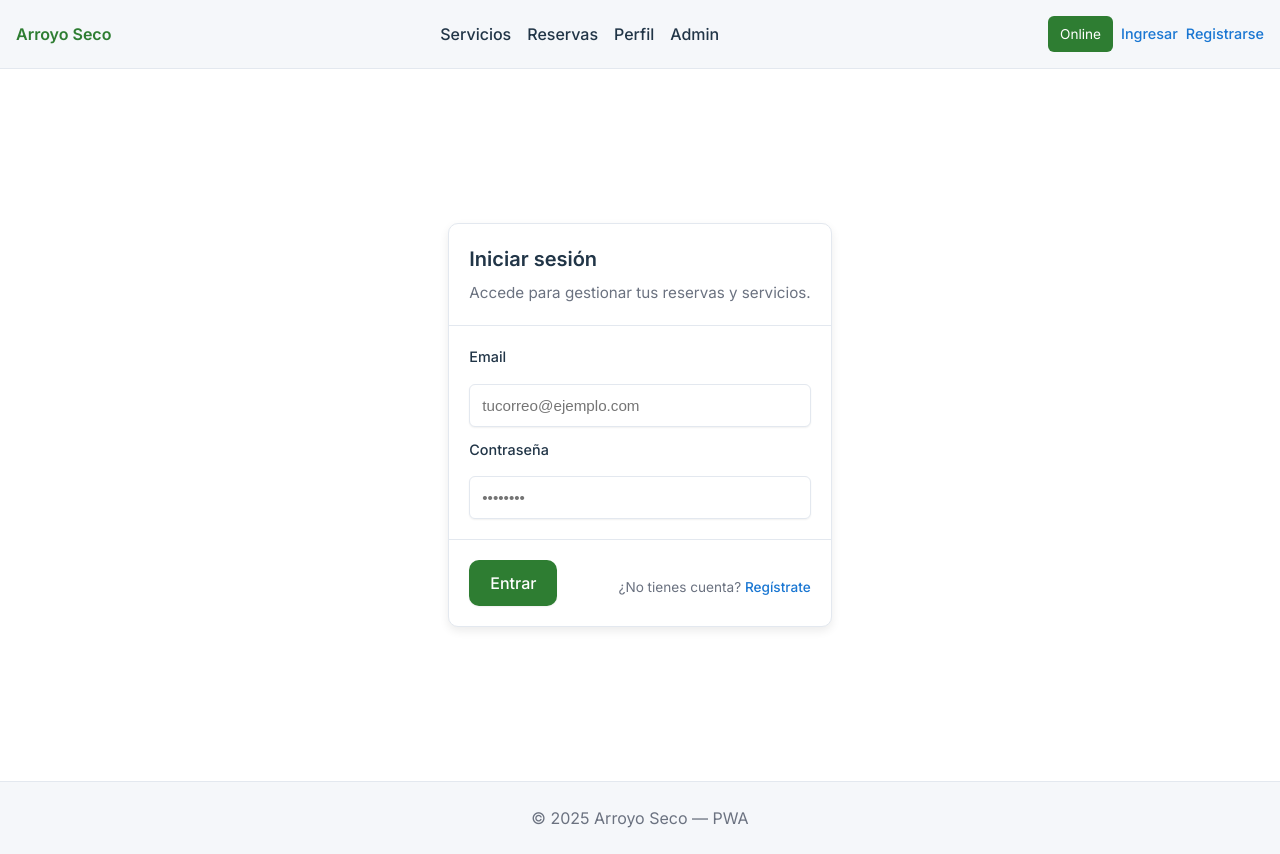
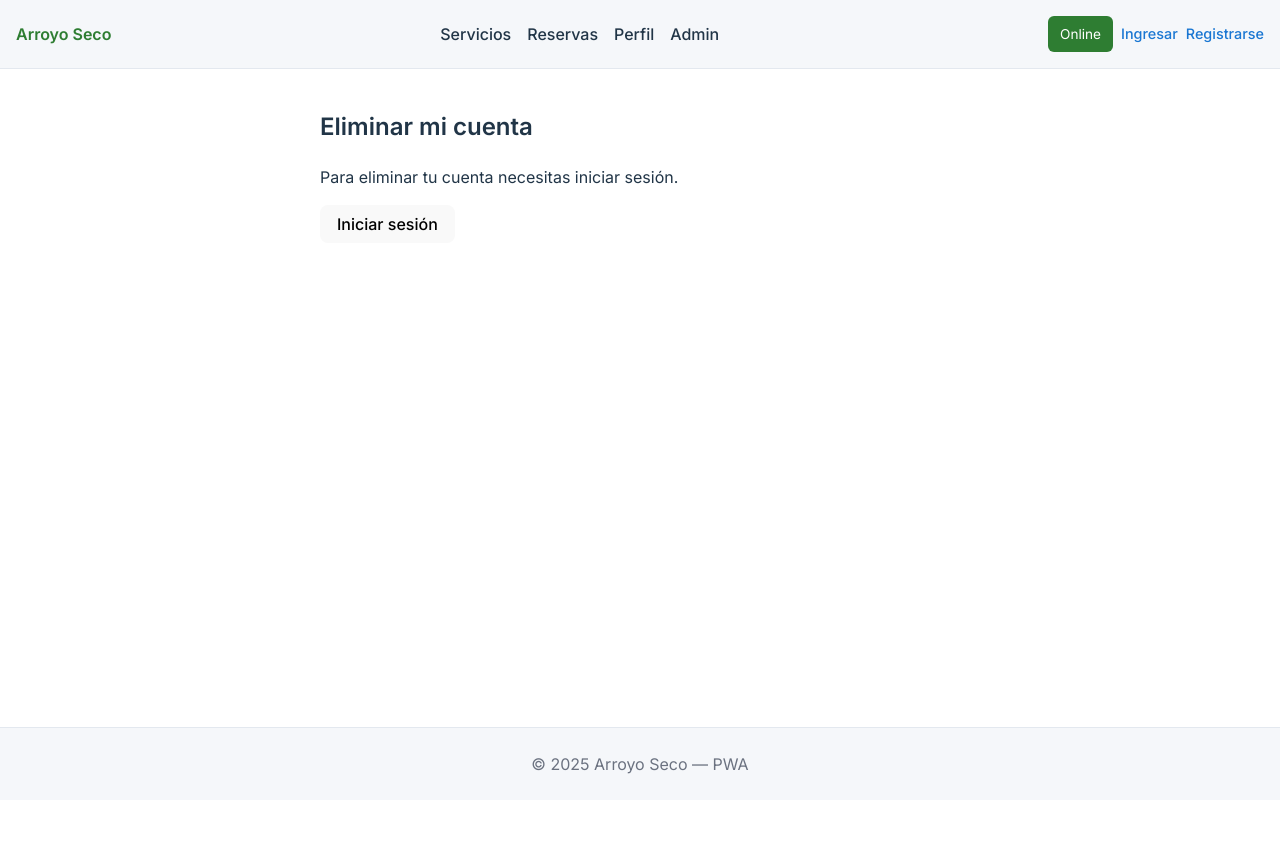
Before and after one commit to miralriodev/arroyo-s-resolve, a React (Vite) app: page /privacidad/eliminar-cuenta in a window 1280 px wide. Before the commit this address led to /login. After the commit the page ends 800 px from the top, so only its background shows below. Built offline with nearby package versions, Linux system fonts and the light colour scheme; no server answers.

Commit message:
feature:  implementando respues de eliminar cuenta sin sesion iniciada

```diff
--- a/src/api/client.js
+++ b/src/api/client.js
@@ -1,6 +1,6 @@
 import axios from 'axios'
 
-const DEFAULT_BASE_URL = '/api/v1'
+const DEFAULT_BASE_URL = 'https://api.cali-yoo.online/api/v1'
 
 export function createApiClient(token) {
   const baseURL = import.meta.env.VITE_API_BASE_URL || DEFAULT_BASE_URL
--- a/src/components/molecules/LoginForm.jsx
+++ b/src/components/molecules/LoginForm.jsx
@@ -1,7 +1,7 @@
 import styled from 'styled-components'
 import { useState } from 'react'
 import { useAuth } from '../../supabase/AuthContext.jsx'
-import { useNavigate, Link } from 'react-router-dom'
+import { useNavigate, Link, useLocation } from 'react-router-dom'
 import { Card, CardHeader, CardTitle, CardDescription, CardContent, CardFooter } from '../atoms/Card'
 import Label from '../atoms/Label'
 import Input from '../atoms/Input'
@@ -23,6 +23,8 @@ const Field = styled.div`
 export default function LoginForm() {
   const { signIn } = useAuth()
   const navigate = useNavigate()
+  const location = useLocation()
+  const redirect = new URLSearchParams(location.search).get('redirect') || '/'
   const [email, setEmail] = useState('')
   const [password, setPassword] = useState('')
   const [error, setError] = useState(null)
@@ -34,7 +36,7 @@ export default function LoginForm() {
     setLoading(true)
     try {
       await signIn(email, password)
-      navigate('/')
+      navigate(redirect)
     } catch (err) {
       setError(err?.message ?? 'Error al iniciar sesión')
     } finally {
--- a/src/pages/DeleteAccount.jsx
+++ b/src/pages/DeleteAccount.jsx
@@ -1,9 +1,11 @@
 import { useState } from 'react'
 import { useAuth } from '../supabase/AuthContext.jsx'
+import { useNavigate } from 'react-router-dom'
 import { deleteAccount } from '../api/auth'
 
 export default function DeleteAccount() {
   const { session, signOut } = useAuth()
+  const navigate = useNavigate()
   const [loading, setLoading] = useState(false)
   const [error, setError] = useState('')
   const [done, setDone] = useState(false)
@@ -33,7 +35,20 @@ export default function DeleteAccount() {
     )
   }
 
-  return (
+  const renderLoggedOut = () => (
+    <div style={{ maxWidth: 640, margin: '24px auto' }}>
+      <h2>Eliminar mi cuenta</h2>
+      <p>Para eliminar tu cuenta necesitas iniciar sesión.</p>
+      <button
+        onClick={() => navigate('/login?redirect=/privacidad/eliminar-cuenta')}
+        style={{ padding: '8px 16px' }}
+      >
+        Iniciar sesión
+      </button>
+    </div>
+  )
+
+  const renderLoggedIn = () => (
     <div style={{ maxWidth: 640, margin: '24px auto' }}>
       <h2>Eliminar mi cuenta</h2>
       <p>
@@ -46,4 +61,6 @@ export default function DeleteAccount() {
       </button>
     </div>
   )
+
+  return session ? renderLoggedIn() : renderLoggedOut()
 }
--- a/src/router/index.jsx
+++ b/src/router/index.jsx
@@ -118,9 +118,7 @@ export const router = createBrowserRouter([
         path: '/privacidad/eliminar-cuenta',
         element: (
           <Suspense fallback={<div>Cargando…</div>}>
-            <RequireAuth>
-              <DeleteAccount />
-            </RequireAuth>
+            <DeleteAccount />
           </Suspense>
         ),
       },
```
